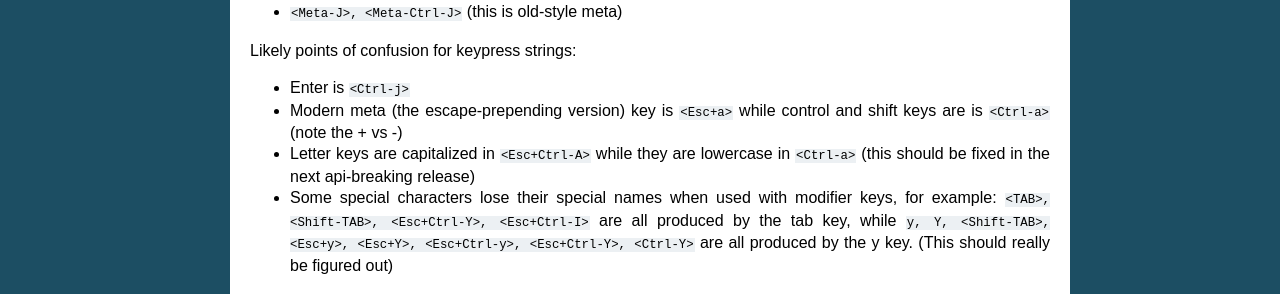
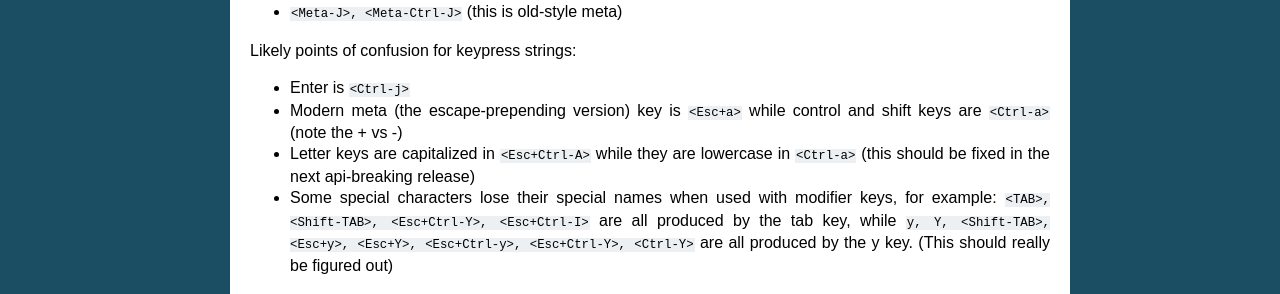
Before and after one commit to bpython/curtsies, a Sphinx documentation site: the page built from docs/Input.rst, in a window 1280 px wide and 900 px high, scrolled down 2038 px. Shown: the part 364-658 px from the top of the window. Built offline with Sphinx 7.4.7, drawn with Linux system fonts in a browser that asks for light colours.

```diff
--- a/docs/Input.rst
+++ b/docs/Input.rst
@@ -133,7 +133,7 @@ Keypress events are Unicode strings in both Python 2 and 3 like:
 Likely points of confusion for keypress strings:
 
 * Enter is ``<Ctrl-j>``
-* Modern meta (the escape-prepending version) key is ``<Esc+a>`` while control and shift keys are is ``<Ctrl-a>`` (note the + vs -)
+* Modern meta (the escape-prepending version) key is ``<Esc+a>`` while control and shift keys are ``<Ctrl-a>`` (note the + vs -)
 * Letter keys are capitalized in ``<Esc+Ctrl-A>`` while they are lowercase in ``<Ctrl-a>``
   (this should be fixed in the next api-breaking release)
 * Some special characters lose their special names when used with modifier keys, for example:
```
